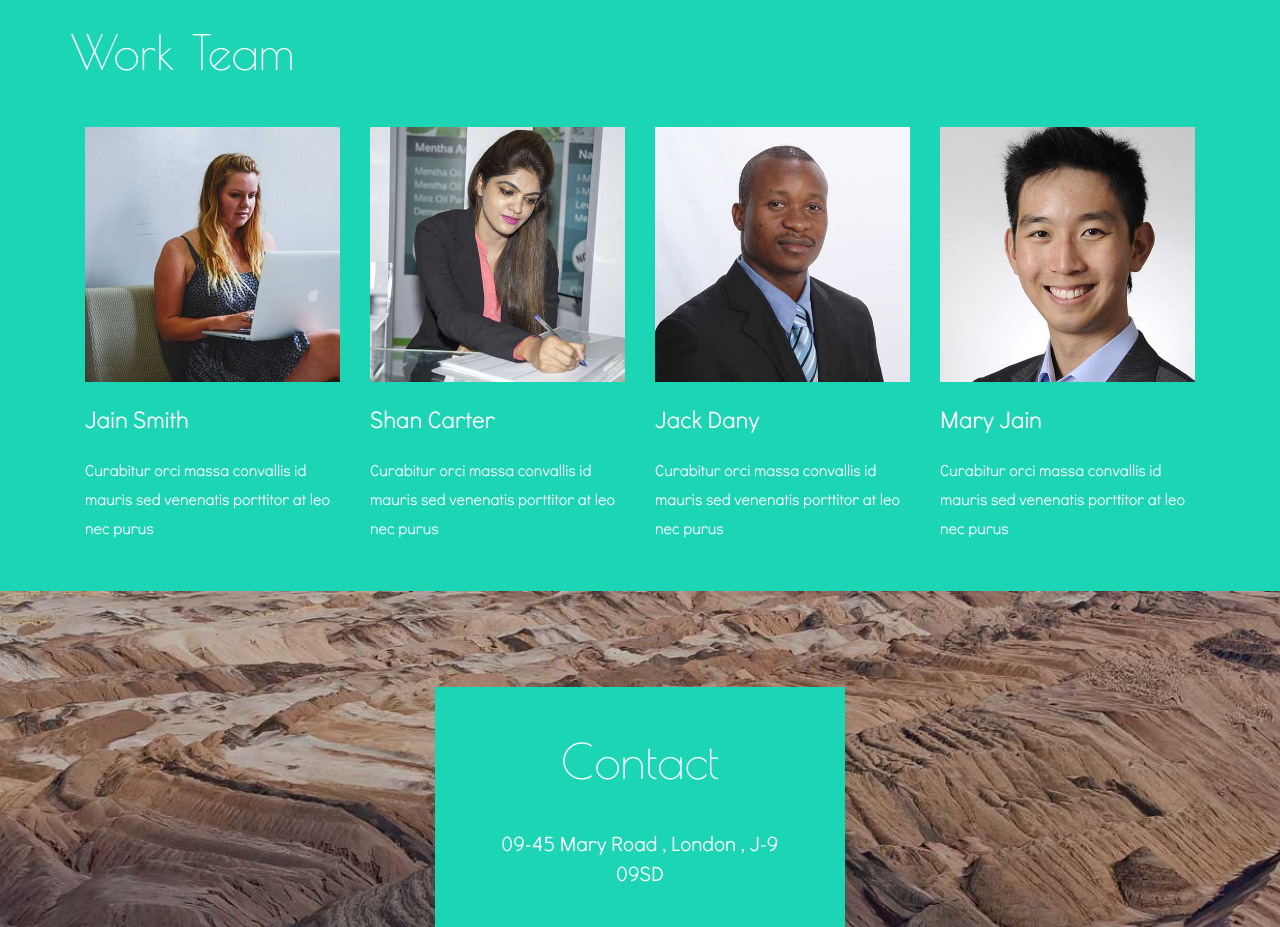
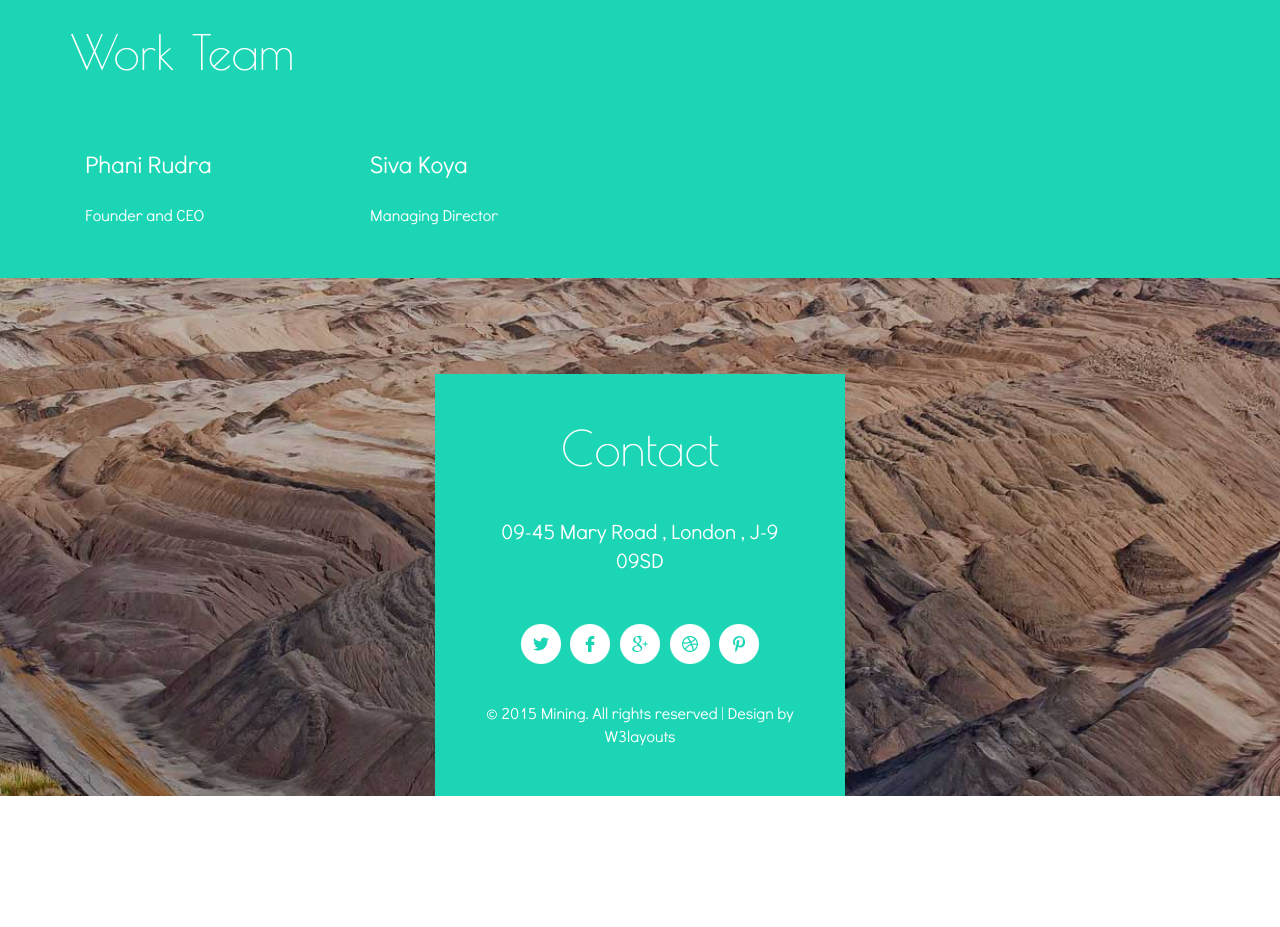
Before and after one commit to Ganesh-764/demo-web, a plain HTML site: page about.html in a window 1280 px wide. Shown: the part 1420-2347 px from the top of the page. After the commit the page ends 2216 px from the top, so only its background shows below. Drawn offline with Linux system fonts and the light colour scheme.

Commit message:
sample-2

```diff
--- a/about.html
+++ b/about.html
@@ -114,16 +114,16 @@ Smartphone Compatible web template, free webdesigns for Nokia, Samsung, LG, Sony
 				<h4>Work Team</h4>
 				<div class="team-grids">
 					<div class="col-md-3 team-grid">
-						<img src="images/t1.jpg" alt="">
-						<h6>Jain Smith</h6>
-						<p> Curabitur orci massa convallis id mauris sed venenatis porttitor at leo nec purus</p>
+						<!-- <img src="images/t1.jpg" alt=""> -->
+						<h6>Phani Rudra</h6>
+						<p>Founder and CEO</p>
 					</div>
 					<div class="col-md-3 team-grid">
-						<img src="images/t2.jpg" alt="">
-						<h6>shan carter</h6>
-						<p> Curabitur orci massa convallis id mauris sed venenatis porttitor at leo nec purus</p>
+						<!-- <img src="images/t2.jpg" alt=""> -->
+						<h6>Siva Koya</h6>
+						<p> Managing Director</p>
 					</div>
-					<div class="col-md-3 team-grid">
+					<!-- <div class="col-md-3 team-grid">
 						<img src="images/t3.jpg" alt="">
 						<h6>Jack dany</h6>
 						<p> Curabitur orci massa convallis id mauris sed venenatis porttitor at leo nec purus</p>
@@ -132,7 +132,7 @@ Smartphone Compatible web template, free webdesigns for Nokia, Samsung, LG, Sony
 						<img src="images/t4.jpg" alt="">
 						<h6>Mary Jain</h6>
 						<p> Curabitur orci massa convallis id mauris sed venenatis porttitor at leo nec purus</p>
-					</div>
+					</div> -->
 					<div class="clearfix"> </div>
 				</div>
 			</div>
```
